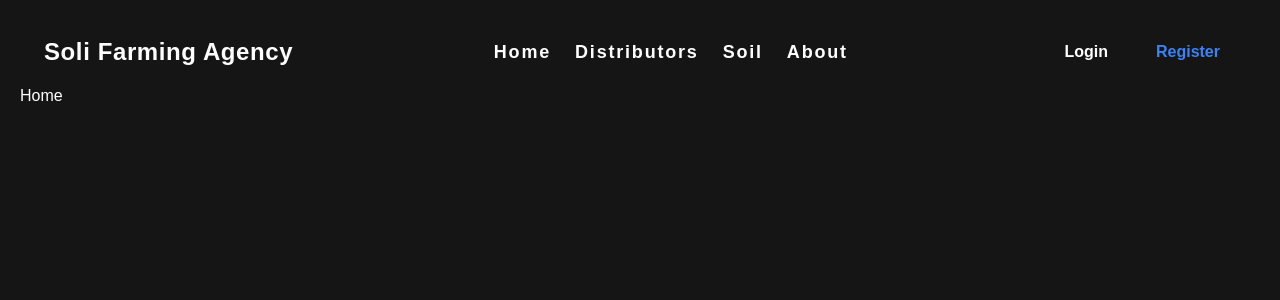
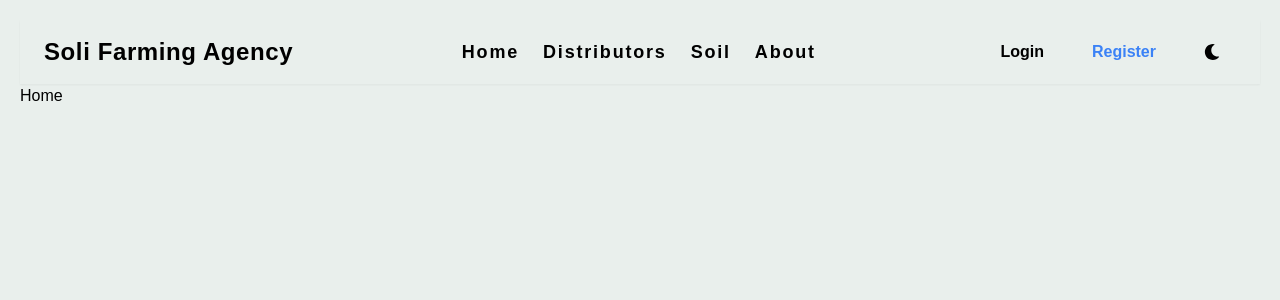
Before and after one commit to Naveenvk29/Soli_Agency, a React (Vite) app in the folder client/: page / in a window 1280 px wide. Shown: the top 300 px of the page. Built offline with nearby package versions, Linux system fonts and the light colour scheme.

Commit message:
add dark them

```diff
--- a/client/package.json
+++ b/client/package.json
@@ -13,6 +13,7 @@
     "@reduxjs/toolkit": "^2.2.7",
     "react": "^18.3.1",
     "react-dom": "^18.3.1",
+    "react-icons": "^5.3.0",
     "react-redux": "^9.1.2",
     "react-router-dom": "^6.26.2",
     "react-toastify": "^10.0.5"
--- /dev/null
+++ b/client/src/components/card.jsx
@@ -0,0 +1,7 @@
+import React from "react";
+
+const card = () => {
+  return <div>card</div>;
+};
+
+export default card;
--- a/client/src/index.css
+++ b/client/src/index.css
@@ -7,3 +7,20 @@ body {
   background-color: #151515;
   color: #fff;
 }
+/* Light Mode */
+.light {
+  --bg-color: #e9efec;
+  --text-color: black;
+}
+
+/* Dark Mode */
+.dark {
+  --bg-color: #151515;
+  --text-color: white;
+}
+
+/* Apply colors */
+body {
+  background-color: var(--bg-color);
+  color: var(--text-color);
+}
--- a/client/src/pages/Home/Navigation.jsx
+++ b/client/src/pages/Home/Navigation.jsx
@@ -3,12 +3,31 @@ import { Link, useNavigate } from "react-router-dom";
 import { logout } from "../../redux/features/authSlice";
 import { useLogoutMutation } from "../../redux/api/userApi";
 import { toast } from "react-toastify";
+import { useState, useEffect } from "react";
+import { FaSun, FaMoon, FaUser, FaSignOutAlt } from "react-icons/fa"; // Importing icons
 
 const Navigation = () => {
   const dispatch = useDispatch();
   const navigate = useNavigate();
   const { userInfo } = useSelector((state) => state.auth);
   const [logoutApiCallback] = useLogoutMutation();
+  const [theme, setTheme] = useState("light");
+
+  console.log(userInfo);
+
+  // Load theme from localStorage on mount
+  useEffect(() => {
+    const savedTheme = localStorage.getItem("theme");
+    if (savedTheme) {
+      setTheme(savedTheme);
+    }
+  }, []);
+
+  // Apply the theme to the body class
+  useEffect(() => {
+    document.body.className = theme;
+    localStorage.setItem("theme", theme);
+  }, [theme]);
 
   const handleLogout = async () => {
     try {
@@ -22,6 +41,11 @@ const Navigation = () => {
     }
   };
 
+  // Toggle between light and dark themes
+  const toggleTheme = () => {
+    setTheme((prevTheme) => (prevTheme === "light" ? "dark" : "light"));
+  };
+
   return (
     <div className="flex justify-between items-center h-16 shadow-sm px-6">
       <Link to="/">
@@ -30,7 +54,7 @@ const Navigation = () => {
         </h1>
       </Link>
 
-      <div className="flex  space-x-6">
+      <div className="flex space-x-6">
         {["Home", "distributors", "soil", "about"].map((e, i) => (
           <Link
             key={i}
@@ -47,29 +71,32 @@ const Navigation = () => {
         {userInfo ? (
           <div className="flex items-center space-x-2">
             {userInfo?.role === "admin" && (
-              <Link to="/admin/dashboard">
-                <button className="bg-blue-500 hover:bg-blue-700 text-white font-bold py-2 px-4 rounded">
-                  Admin Dashboard
-                </button>
+              <Link
+                to="/admin/dashboard"
+                className="text-white font-bold py-2 px-4 rounded"
+              >
+                Dashboard
               </Link>
             )}
-            <span className="text-gray-500">{userInfo.name}</span>
-            <Link to="/profile" className="hover:underline">
-              Profile
+            <span className="text-gray-500">{userInfo.username}</span>
+            <Link
+              to="/profile"
+              className="flex items-center space-x-1 hover:underline"
+            >
+              <FaUser />
+              <span>Profile</span>
             </Link>
             <button
               onClick={handleLogout}
-              className="bg-red-500 hover:bg-red-700 text-white font-bold py-2 px-4 rounded"
+              className="bg-red-500 hover:bg-red-700 text-white font-bold py-2 px-4 rounded flex items-center space-x-1"
             >
-              Logout
+              <FaSignOutAlt />
+              <span>Logout</span>
             </button>
           </div>
         ) : (
           <>
-            <Link
-              className=" text-white font-bold py-2 px-4 rounded"
-              to="/login"
-            >
+            <Link className=" font-bold py-2 px-4 rounded" to="/login">
               Login
             </Link>
             <Link
@@ -80,6 +107,14 @@ const Navigation = () => {
             </Link>
           </>
         )}
+        <button
+          onClick={toggleTheme}
+          className={` ${
+            theme === "light" ? "text-black" : "text-white"
+          }  font-bold py-2 px-4 rounded flex items-center space-x-2`}
+        >
+          {theme === "light" ? <FaMoon /> : <FaSun />}
+        </button>
       </div>
     </div>
   );
--- a/client/tailwind.config.js
+++ b/client/tailwind.config.js
@@ -1,6 +1,7 @@
 /** @type {import('tailwindcss').Config} */
 export default {
   content: ["./index.html", "./src/**/*.{js,ts,jsx,tsx}"],
+  darkMode: "class",
   theme: {
     extend: {},
   },
```
Also changed, not shown: client/src/pages/Distributors/DistributoresDetails.jsx (added), client/src/pages/Soil/SoilDetails.jsx (added), 1 other file (tests, documents, lock files or other folders).
